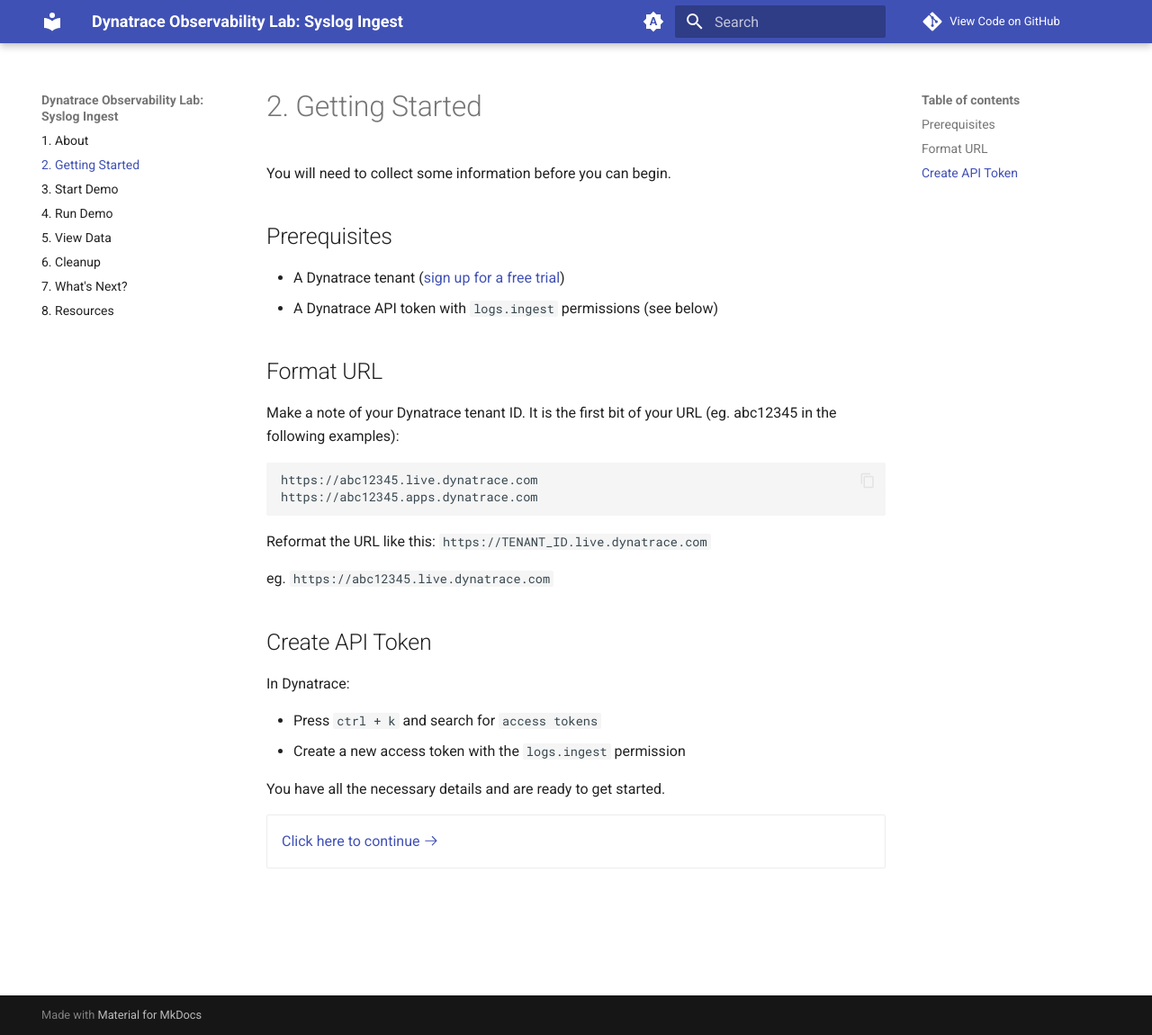
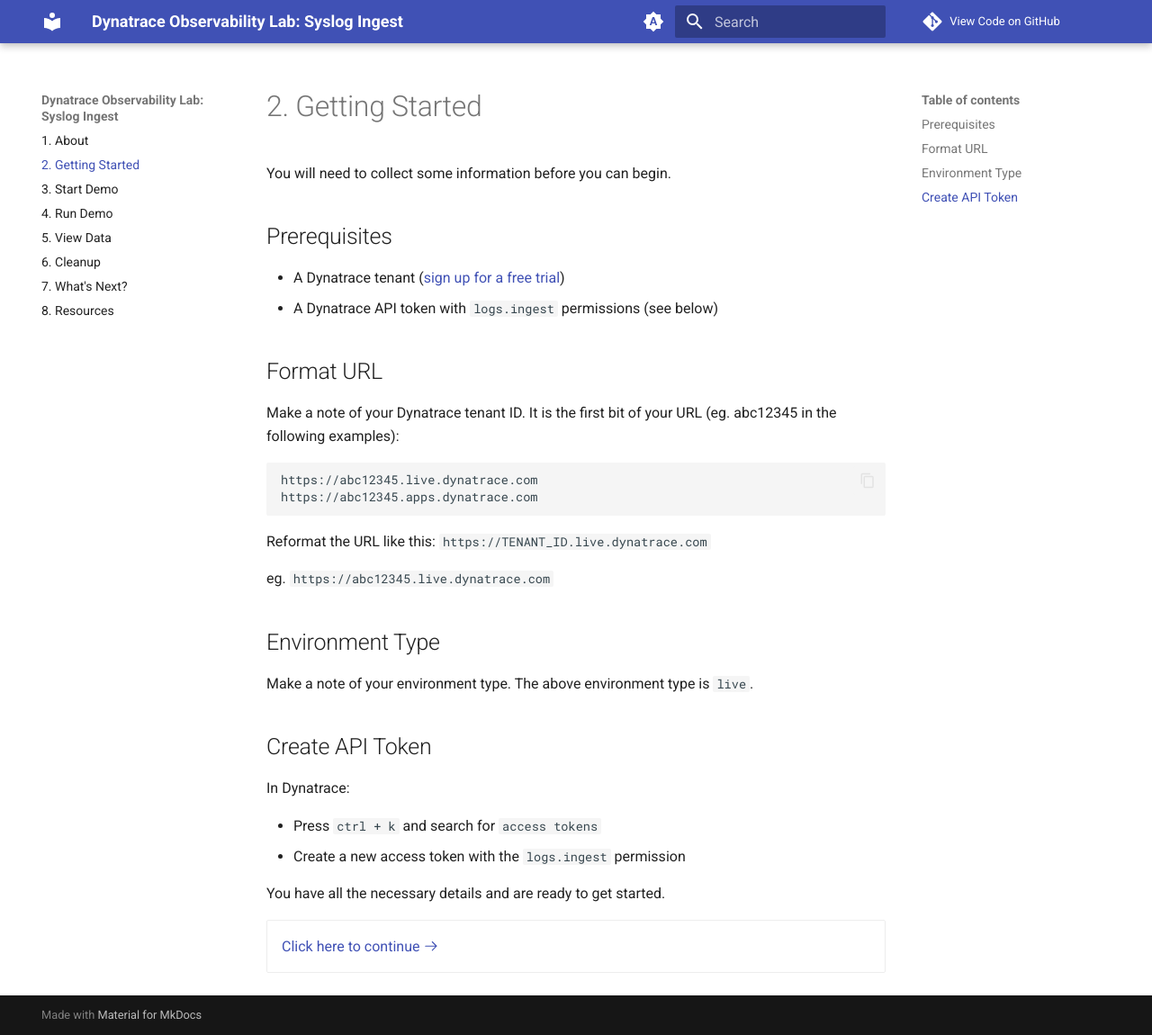
Before and after one commit to agardnerIT/obslab-syslog, an MkDocs documentation site: the page built from docs/getting-started.md, in a window 1280 px wide and 1150 px high. Shown: the whole window at 90% size. Built offline with MkDocs 1.6.1 and Material for MkDocs 9.7.7, drawn with Linux system fonts in a browser that asks for light colours; comment, search, counter and statistics services are not loaded.

Commit message:
Update getting-started.md

```diff
--- a/docs/getting-started.md
+++ b/docs/getting-started.md
@@ -18,6 +18,10 @@
 
 eg. `https://abc12345.live.dynatrace.com`
 
+## Environment Type
+
+Make a note of your environment type. The above environment type is `live`.
+
 ## Create API Token
 In Dynatrace:
 
```
